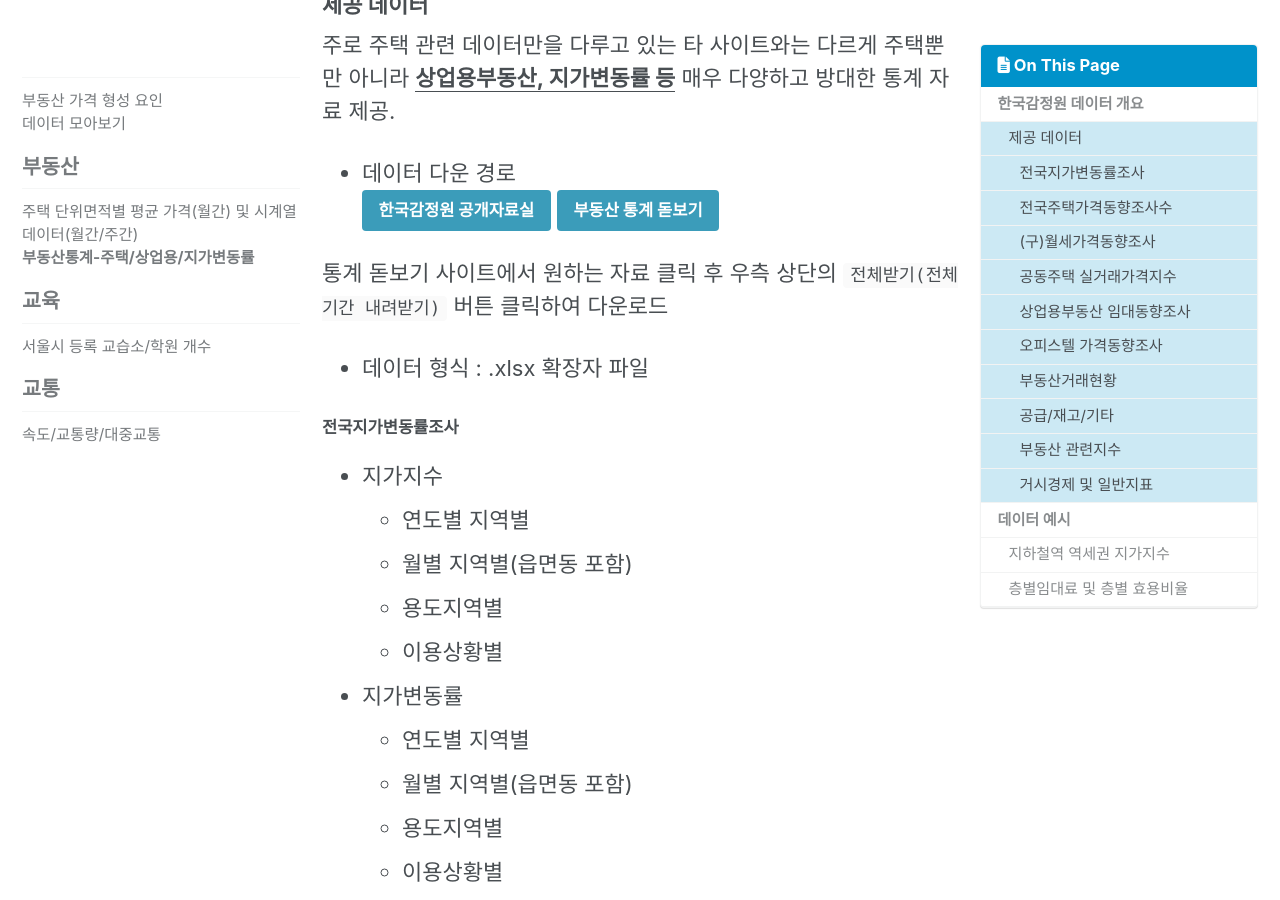
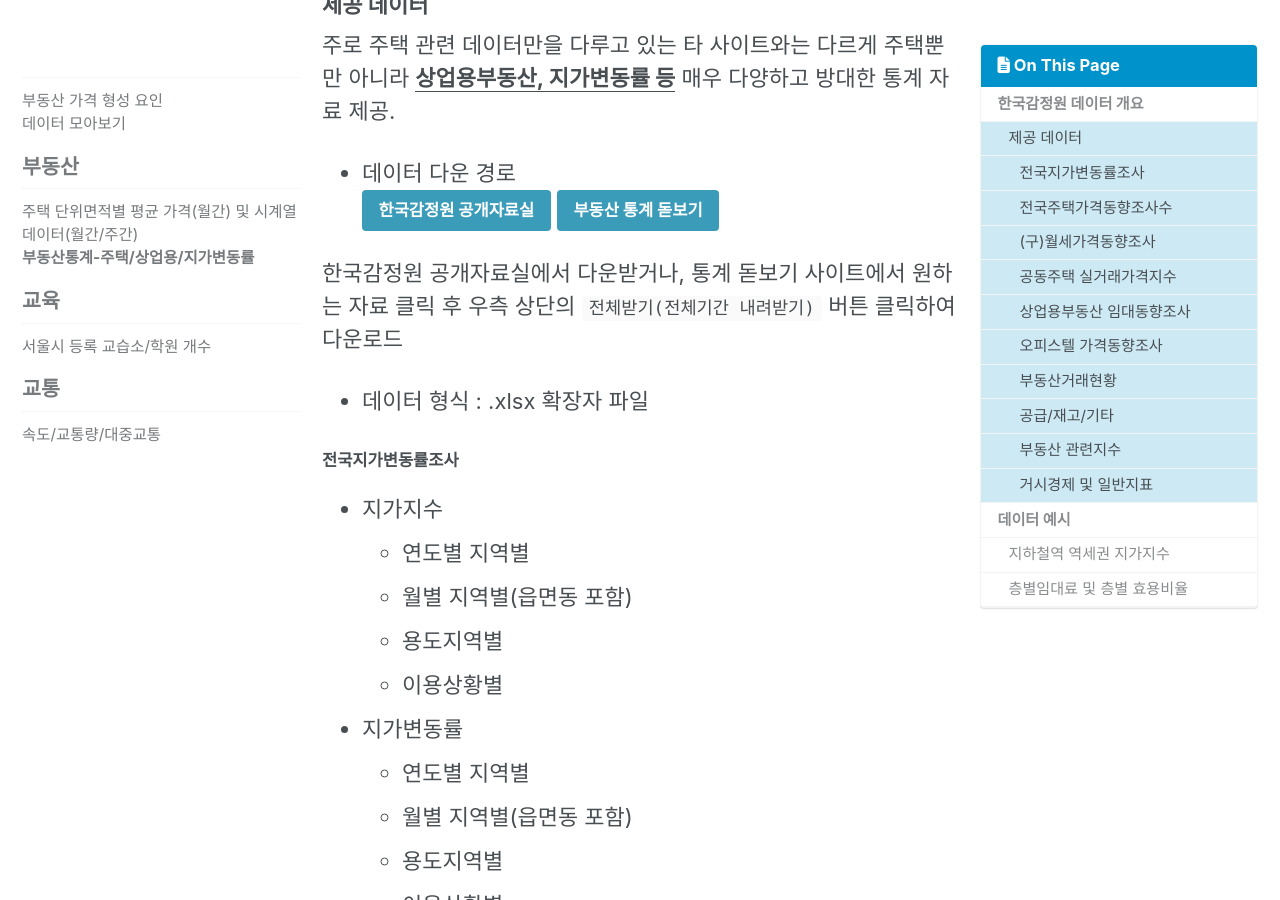
Before and after one commit to nseunghee97/real-estate-public-data, a Jekyll site: the page built from _posts/2019-08-13-한국감정원.md, in a window 1280 px wide and 900 px high, scrolled down 492 px. Built offline with Jekyll 4.4.1, drawn with Linux system fonts in a browser that asks for light colours; cached includes are drawn as plain includes; nearby versions of some CDN libraries.

Commit message:
Update 2019-08-13-한국감정원.md

```diff
--- a/_posts/2019-08-13-한국감정원.md
+++ b/_posts/2019-08-13-한국감정원.md
@@ -25,7 +25,7 @@ permalink: /real-estate/appraisal/
 -   데이터 다운 경로 <br>
 [한국감정원 공개자료실](https://www.r-one.co.kr/rone/resis/common/sub/sub.do?pageVal=page_4_6){: .btn .btn--info} [부동산 통계 돋보기](https://www.r-one.co.kr/rone/resis/statistics/readingViewer.do){: .btn .btn--info}
 
-통계 돋보기 사이트에서 원하는 자료 클릭 후 우측 상단의 `전체받기(전체기간 내려받기)` 버튼 클릭하여 다운로드
+한국감정원 공개자료실에서 다운받거나, 통계 돋보기 사이트에서 원하는 자료 클릭 후 우측 상단의 `전체받기(전체기간 내려받기)` 버튼 클릭하여 다운로드
 
 -   데이터 형식 : .xlsx 확장자 파일
 
```
